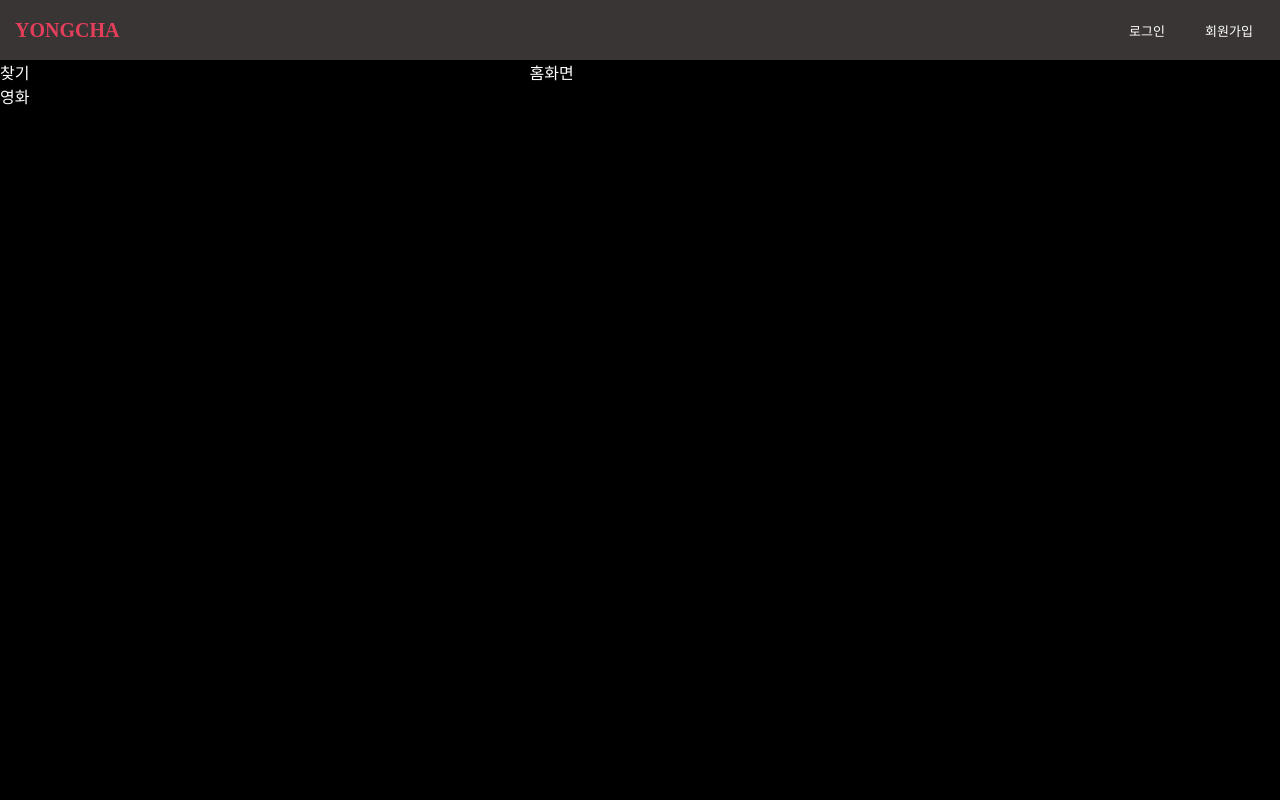
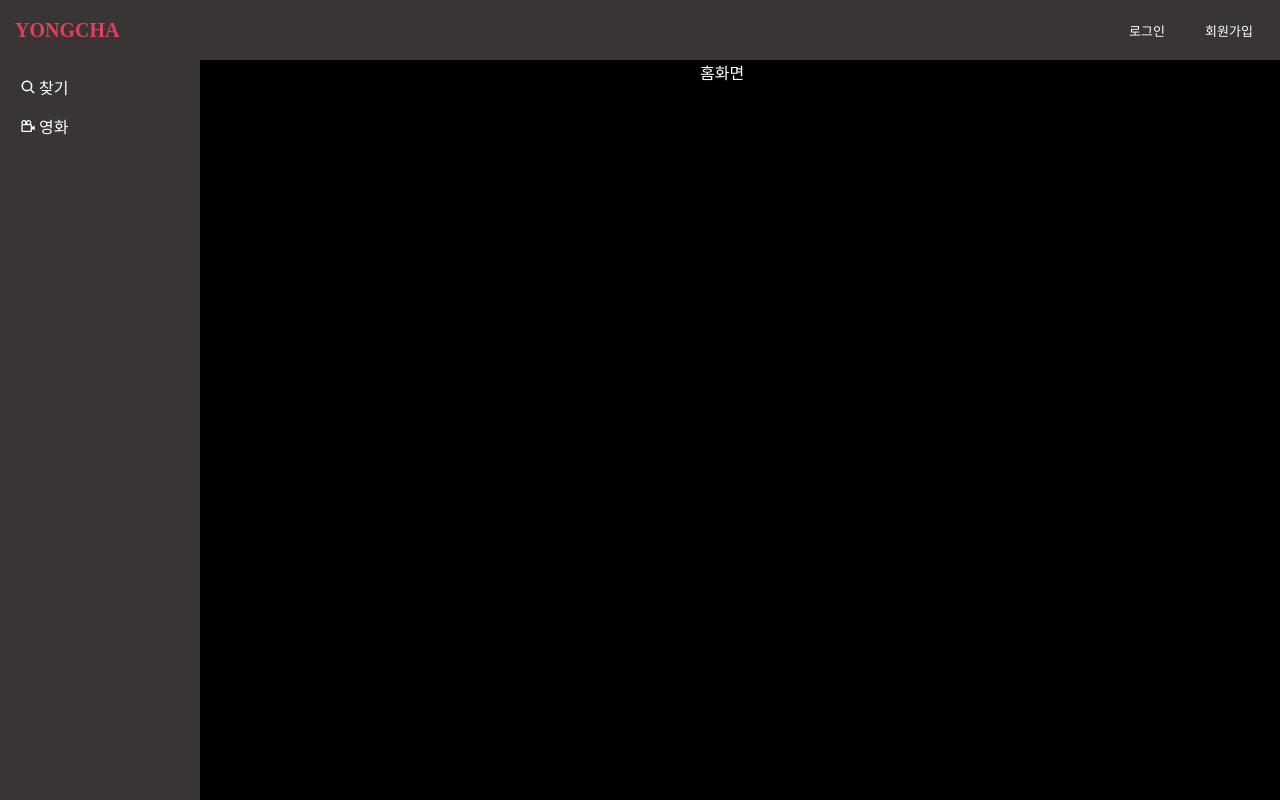
Before and after one commit to UMC-MJU/7th_Web_B, a React (Vite) app in the folder 빵세-방세현/3주차/MakeMovieSite/: page / in a window 1280 px wide. Built offline with nearby package versions, Linux system fonts and the light colour scheme.

Commit message:
feat: react-icons 사용 및 sidebar_찾기 버튼 구현

```diff
--- a/빵세-방세현/3주차/MakeMovieSite/package.json
+++ b/빵세-방세현/3주차/MakeMovieSite/package.json
@@ -12,6 +12,7 @@
   "dependencies": {
     "react": "^18.3.1",
     "react-dom": "^18.3.1",
+    "react-icons": "^5.3.0",
     "react-router-dom": "^6.26.2",
     "styled-components": "^6.1.13"
   },
--- a/빵세-방세현/3주차/MakeMovieSite/src/components/FindPage.jsx
+++ b/빵세-방세현/3주차/MakeMovieSite/src/components/FindPage.jsx
@@ -1,7 +1,13 @@
 import React from "react";
+import styled from "styled-components";
 
 const FindPage = () => {
-  return <div>검색페이지</div>;
+  return <FindMsg>검색페이지</FindMsg>;
 };
 
 export default FindPage;
+
+const FindMsg = styled.div`
+  color: white;
+  margin-left: 500px;
+`;
--- a/빵세-방세현/3주차/MakeMovieSite/src/components/SideBar.jsx
+++ b/빵세-방세현/3주차/MakeMovieSite/src/components/SideBar.jsx
@@ -1,12 +1,20 @@
 import React from "react";
 import { Link } from "react-router-dom"; // Link 컴포넌트 import 추가
 import styled from "styled-components";
+import { IoSearch } from "react-icons/io5";
+import { BiCameraMovie } from "react-icons/bi";
 
 const SideBar = () => {
   return (
     <SideContainer>
-      <FindButton to={"/find"}>찾기</FindButton>
-      <MovieButton to={"/movie"}>영화</MovieButton>
+      <FindButton to={"/find"}>
+        <IoSearch />
+        찾기
+      </FindButton>
+      <MovieButton to={"/movie"}>
+        <BiCameraMovie />
+        영화
+      </MovieButton>
     </SideContainer>
   );
 };
@@ -16,14 +24,27 @@ export default SideBar;
 const SideContainer = styled.div`
   display: flex;
   flex-direction: column;
+  background-color: rgb(57, 53, 53);
+  width: 200px;
+  //   height: 100%;
 `;
 
 const FindButton = styled(Link)`
   text-decoration: none; /* 밑줄 제거 */
   color: white;
+  display: flex;
+  align-items: center;
+  gap: 3px;
+  margin-top: 15px;
+  margin-bottom: 15px;
+  margin-left: 20px;
 `;
 
 const MovieButton = styled(Link)`
   text-decoration: none; /* 밑줄 제거 */
   color: white;
+  display: flex;
+  align-items: center;
+  gap: 3px;
+  margin-left: 20px;
 `;
--- a/빵세-방세현/3주차/MakeMovieSite/src/layout/root-layout.jsx
+++ b/빵세-방세현/3주차/MakeMovieSite/src/layout/root-layout.jsx
@@ -25,4 +25,5 @@ const Screen = styled.div`
 const SidebarAndPage = styled.div`
   display: flex;
   flex-direction: row;
+  height: calc(100vh - 60px); /* 네비바 높이만큼 빼기 */
 `;
```
Also changed, not shown: 1 other file (tests, documents, lock files or other folders).
